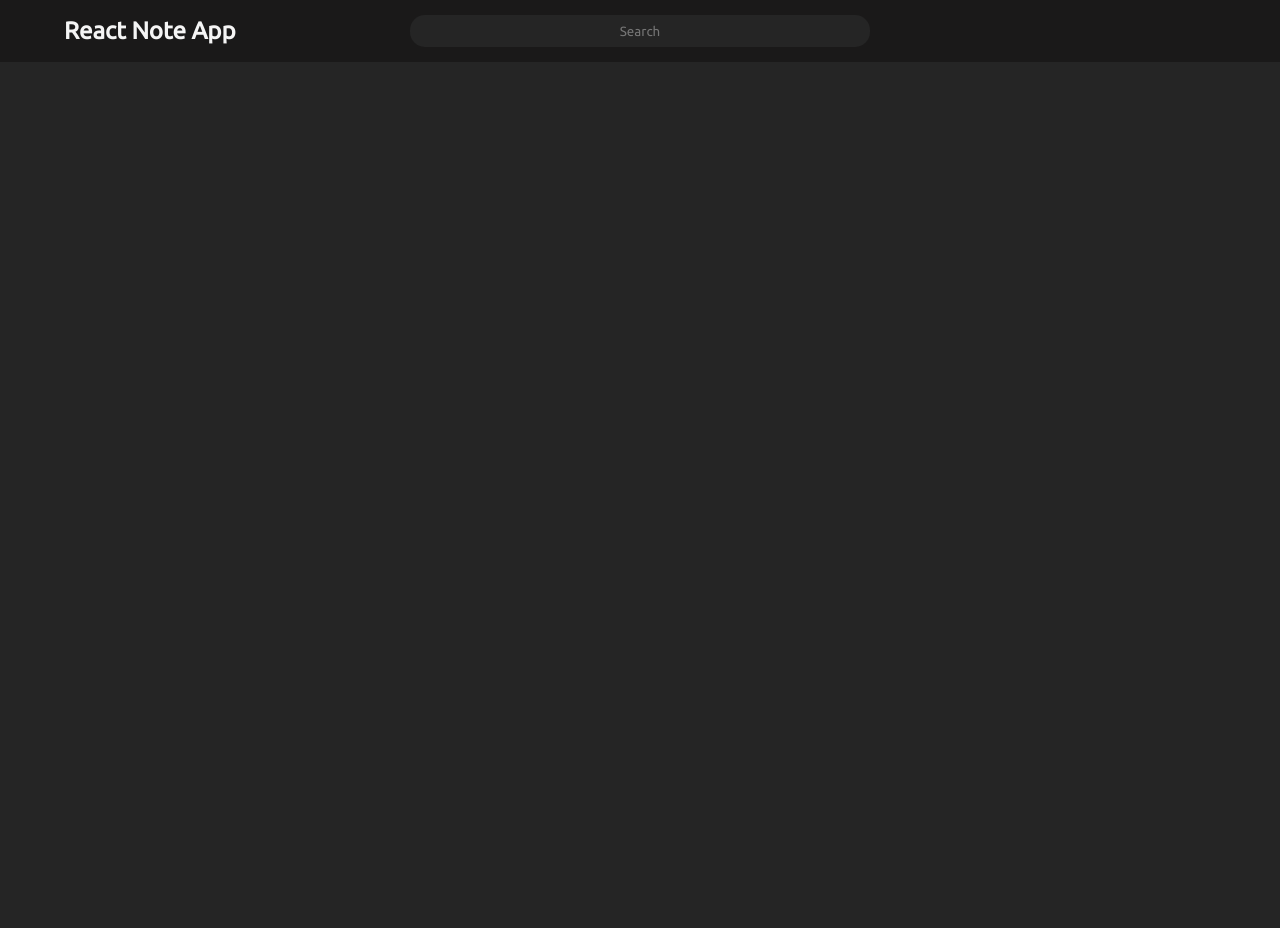
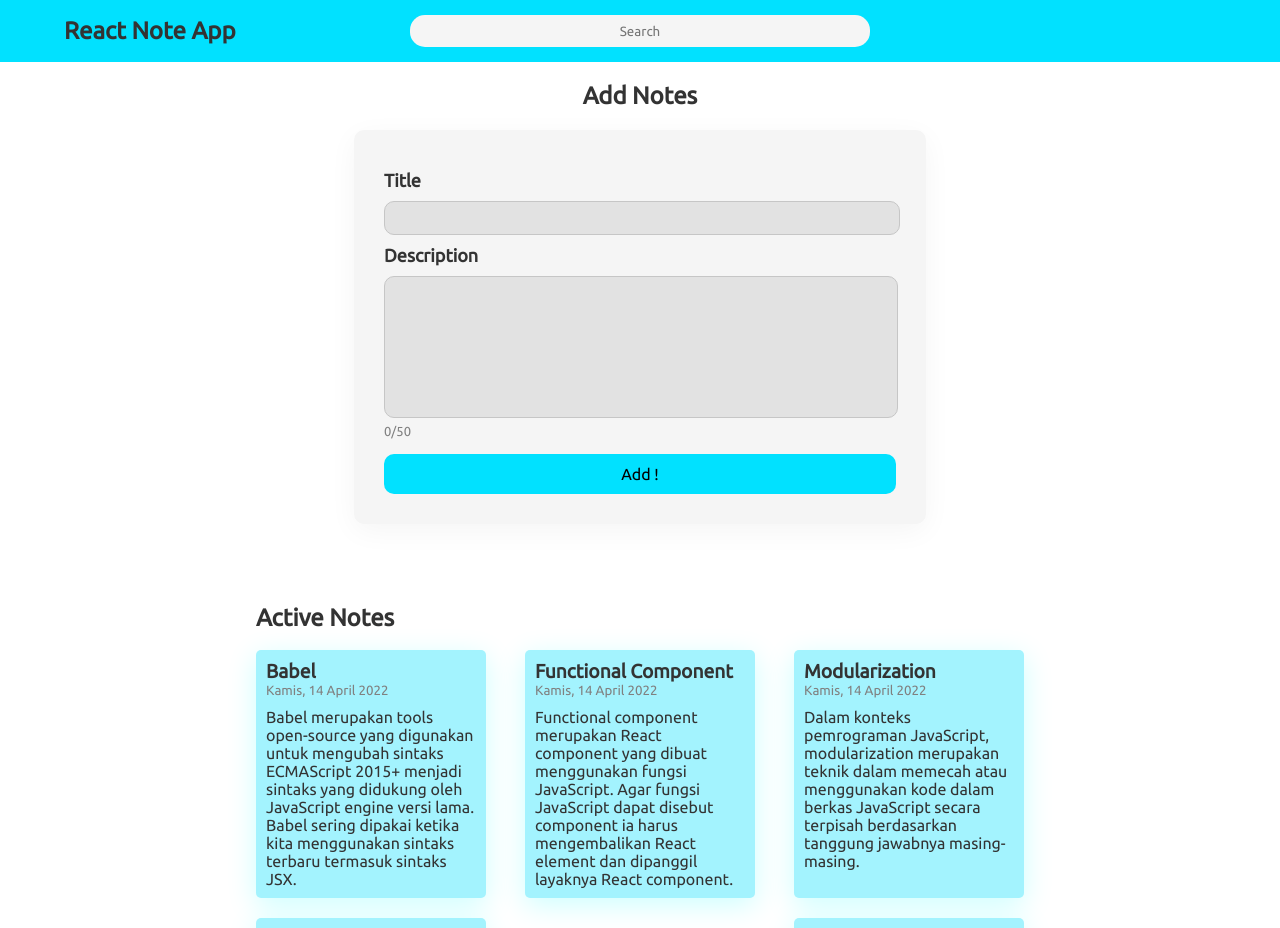
Before and after one commit to calvinadhikang/React-Note-App, a React (Vite) app: page / in a window 1280 px wide. Shown: the top 928 px of the page. Before the commit the page ends 800 px from the top, so only its background shows below. Built offline with nearby package versions, Linux system fonts and the light colour scheme.

Commit message:
ihihihihihih h baoyup guk guk guk

```diff
--- a/index.html
+++ b/index.html
@@ -7,7 +7,6 @@
     <title>React Note App</title>
 
     <link rel="stylesheet" href="https://fonts.googleapis.com/css?family=Ubuntu">
-    <script src="https://kit.fontawesome.com/a076d05399.js"></script> <!-- Include FontAwesome library -->
   </head>
   <body>
     <div id="root"></div>
--- a/src/App.jsx
+++ b/src/App.jsx
@@ -1,16 +1,47 @@
 import React from "react";
 import Nav from "./components/Nav";
+import Form from "./components/Form";
+import Content from "./components/Content";
+import { getInitialData } from "./utils/data";
 
 export class App extends React.Component {
     constructor(props){
         super(props);
+        this.state = {
+            data: getInitialData()
+        }
 
+        this.addNote = this.addNote.bind(this);
+    }
+
+    addNote = (title, description) => {
+        const item = {
+            id: +new Date(),
+            title: title,
+            body: description,
+            createdAt: new Date().toISOString(),
+            archived: false
+        }
+
+        this.setState((prevState) => ({
+                data:[...prevState.data, item]
+            })
+        );
     }
 
     render(){
         return(
             <>
-                <Nav></Nav>
+                <Nav/>
+
+                <h2 id="AddNotes">Add Notes</h2>
+                <div className="center-flex">
+                    <Form addNote={this.addNote}/>
+                </div>
+
+                <Content data={this.state.data.filter(item => item.archived == false)}>Active Notes</Content>
+                <Content data={this.state.data.filter(item => item.archived == true)}>Archived Notes</Content>
+                <br></br>
             </>
         );
     }
--- /dev/null
+++ b/src/components/Content.jsx
@@ -0,0 +1,16 @@
+import React from "react";
+import NotesItem from "./NotesItem";
+
+export default function Content({data, children}){
+    return(
+        <div className="content">
+            <h2>{children}</h2>
+            <br></br>
+            <div className="between-flex">
+            { data.map((item) => {
+                return <NotesItem key={item.id} data={item}></NotesItem>
+            }) }
+            </div>
+        </div>
+    )
+}
--- /dev/null
+++ b/src/components/Form.jsx
@@ -0,0 +1,47 @@
+import React from "react";
+
+export default class Form extends React.Component {
+    constructor(props){
+        super(props);
+        this.state = {
+            title: "",
+            desc: "",
+            errTitle: "",
+            errDesc: ""
+        }
+
+        this.titleChange = this.titleChange.bind(this);
+        this.descChange = this.descChange.bind(this);
+    }
+
+    titleChange = (e) => {
+        const value = e.target.value;
+        this.setState({
+            title: value
+        });
+    }
+
+    descChange = (e) => {
+        const value = e.target.value;
+        if (value.length <= 50) {
+            this.setState({
+                desc: value
+            });
+        }
+    }
+
+    render(){
+        return(
+            <>
+                <div className="add-form">
+                    <label>Title</label>
+                    <input type="text" value={this.state.title} onChange={(e) => this.titleChange(e)}></input>
+                    <label>Description</label>
+                    <textarea onChange={(e) => this.descChange(e)} value={this.state.desc}></textarea>
+                    <span className="word-counter">{this.state.desc.length}/50</span>
+                    <button type="button" onClick={() => this.props.addNote(this.state.title, this.state.desc)}>Add !</button>
+                </div>
+            </>
+        );
+    }
+}
--- /dev/null
+++ b/src/components/NotesItem.jsx
@@ -0,0 +1,12 @@
+import React from "react";
+import { showFormattedDate } from "../utils/data";
+
+export default function NotesItem({data}){
+    return(
+        <div className="notes">
+            <p className="notes-title">{data.title}</p>
+            <p className="notes-time">{ showFormattedDate(data.createdAt)}</p>
+            <p className="notes-body">{data.body}</p>
+        </div>
+    );
+}
--- a/src/main.css
+++ b/src/main.css
@@ -4,16 +4,26 @@
 }
 
 body {
-    background-color: rgb(37, 37, 37);
-    color: whitesmoke;
+    background-color: rgb(255, 255, 255);
+    color: rgb(51, 51, 51);
 }
 
-.nav-space {
-    flex-basis: 30%;
+.center-flex {
+    display: flex;
+    justify-content: center;
+    align-items: center;
 }
 
+.between-flex {
+    display: flex;
+    justify-content: space-between;
+    flex-wrap: wrap;
+    row-gap: 20px;
+}
+
+/* Nav */
 nav {
-    background-color: rgb(26, 25, 25);
+    background-color: rgb(1, 225, 255);
     padding-top: 15px;
     padding-bottom: 15px;
     padding-left: 5%;
@@ -24,10 +34,14 @@ nav {
     justify-content: space-between;
 }
 
+.nav-space {
+    flex-basis: 30%;
+}
+
 .search {
     flex-grow: 1;
     text-align: center;
-    background-color: rgb(37, 37, 37);
+    background-color: whitesmoke;
     border: 0;
     height: 30px;
     border-radius: 15px;
@@ -38,47 +52,94 @@ nav > h1 {
     flex-basis: 30%;
     margin: 0;
 }
+/* End of Nav */
 
-/* Style the accordion container */
-.accordion {
-    max-width: 400px; /* Adjust the width as needed */
-    margin: 0 auto;
+/* Add Form */
+#AddNotes {
+    text-align: center;
+    margin-top: 20px;
+    margin-bottom: 20px;
 }
 
-/* Style accordion titles */
-.accordion-title {
-    display: block;
-    background-color: #f5f5f5;
-    padding: 10px;
-    cursor: pointer;
-    border: 1px solid #ccc;
-    border-radius: 5px;
-    margin-bottom: 5px;
-    transition: background-color 0.3s ease;
+.add-form > input {
+    width: 98%;
+    height: 30px;
+    border: 1px solid rgb(198, 198, 198);
+    background-color: rgb(226, 226, 226);
+    border-radius: 10px;
+    color: rgb(51, 51, 51);
+    padding-left: 2%;
 }
 
-/* Style accordion content */
-.accordion-content {
-    max-height: 0;
-    overflow: hidden;
-    transition: max-height 0.3s ease;
-    border: 1px solid #ccc;
-    border-top: none;
-    border-radius: 0 0 5px 5px;
-    padding: 10px;
+.add-form > textarea {
+    width: 96%;
+    padding: 2%;
+    height: 120px;
+    background-color: rgb(226, 226, 226);
+    border: 1px solid rgb(198, 198, 198);
+    border-radius: 10px;
+    resize: none;
 }
 
-/* Hide the checkbox inputs */
-.accordion input[type="checkbox"] {
-    display: none;
+.add-form > label {
+    font-size: large;
+    font-weight: bold;
+    display: block;
+    margin-top: 10px;
+    margin-bottom: 10px;
 }
 
-/* Show the content when checkbox is checked */
-.accordion input[type="checkbox"]:checked + .accordion-title + .accordion-content {
-    max-height: 200px; /* Adjust the max-height as needed */
+.add-form > button {
+    margin-top: 15px;
+    width: 100%;
+    height: 40px;
+    border: 0px;
+    background-color: rgb(1, 225, 255);
+    border-radius: 10px;
+    font-size: medium;
 }
 
-/* Change title background on hover */
-.accordion-title:hover {
-    background-color: #ddd;
+.add-form {
+    background-color: whitesmoke;
+    width: 40%;
+    padding: 30px;
+    border-radius: 10px;
+    box-shadow: whitesmoke 0px 7px 29px 0px;
 }
+
+.word-counter {
+    font-size: small;
+    color: grey;
+}
+/* End of Add Form */
+
+/* Content & Notes */
+.content{
+    padding-top: 80px;
+    width: 60%;
+    margin: auto;
+}
+
+.notes {
+    background-color: rgb(163, 243, 254);
+    padding: 10px;
+    width: 210px;
+    border-radius: 5px;
+    box-shadow: rgba(1, 255, 255, 0.2) 0px 7px 29px 0px;
+}
+
+.notes-title {
+    font-size: larger;
+    font-weight: bold;
+}
+
+.notes-time {
+    font-size: smaller;
+    color: gray;
+}
+
+.notes-body {
+    margin-top: 10px;
+    font-size: medium;
+}
+/* End of Content */
--- /dev/null
+++ b/src/utils/data.js
@@ -0,0 +1,60 @@
+const getInitialData = () => ([
+  {
+    id: 1,
+    title: "Babel",
+    body: "Babel merupakan tools open-source yang digunakan untuk mengubah sintaks ECMAScript 2015+ menjadi sintaks yang didukung oleh JavaScript engine versi lama. Babel sering dipakai ketika kita menggunakan sintaks terbaru termasuk sintaks JSX.",
+    createdAt: '2022-04-14T04:27:34.572Z',
+    archived: false,
+  },
+  {
+    id: 2,
+    title: "Functional Component",
+    body: "Functional component merupakan React component yang dibuat menggunakan fungsi JavaScript. Agar fungsi JavaScript dapat disebut component ia harus mengembalikan React element dan dipanggil layaknya React component.",
+    createdAt: '2022-04-14T04:27:34.572Z',
+    archived: false,
+  },
+  {
+    id: 3,
+    title: "Modularization",
+    body: "Dalam konteks pemrograman JavaScript, modularization merupakan teknik dalam memecah atau menggunakan kode dalam berkas JavaScript secara terpisah berdasarkan tanggung jawabnya masing-masing.",
+    createdAt: '2022-04-14T04:27:34.572Z',
+    archived: false,
+  },
+  {
+    id: 4,
+    title: "Lifecycle",
+    body: "Dalam konteks React component, lifecycle merupakan kumpulan method yang menjadi siklus hidup mulai dari component dibuat (constructor), dicetak (render), pasca-cetak (componentDidMount), dan sebagainya. ",
+    createdAt: '2022-04-14T04:27:34.572Z',
+    archived: false,
+  },
+  {
+    id: 5,
+    title: "ESM",
+    body: "ESM (ECMAScript Module) merupakan format modularisasi standar JavaScript.",
+    createdAt: '2022-04-14T04:27:34.572Z',
+    archived: false,
+  },
+  {
+    id: 6,
+    title: "Module Bundler",
+    body: "Dalam konteks pemrograman JavaScript, module bundler merupakan tools yang digunakan untuk menggabungkan seluruh modul JavaScript yang digunakan oleh aplikasi menjadi satu berkas.",
+    createdAt: '2022-04-14T04:27:34.572Z',
+    archived: true,
+  },
+]);
+
+const showFormattedDate = (date) => {
+  const options = {
+      weekday: "long",
+      year: "numeric",
+      month: "long",
+      day: "numeric"
+  }
+  return new Date(date).toLocaleDateString("id-ID", options)
+}
+
+const addData = ({title, body}) => {
+
+}
+
+export { getInitialData, showFormattedDate };
```
